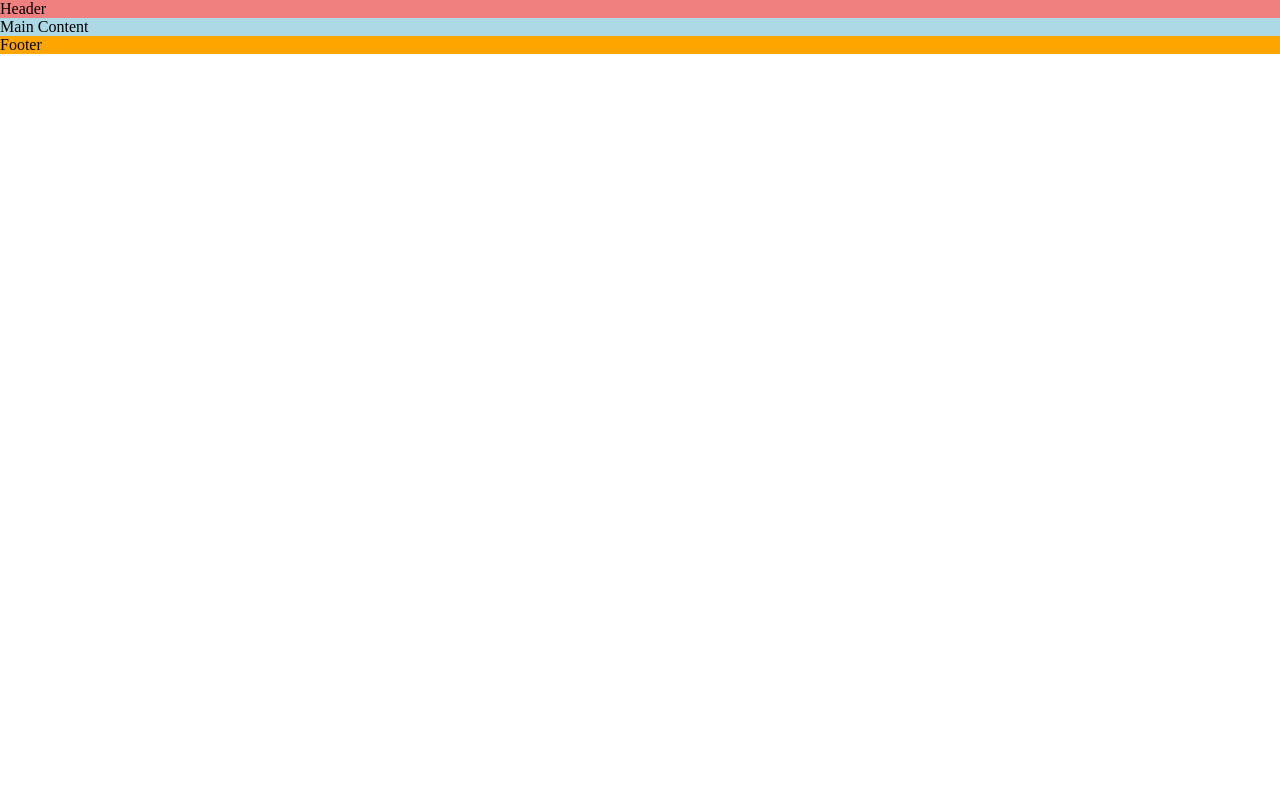
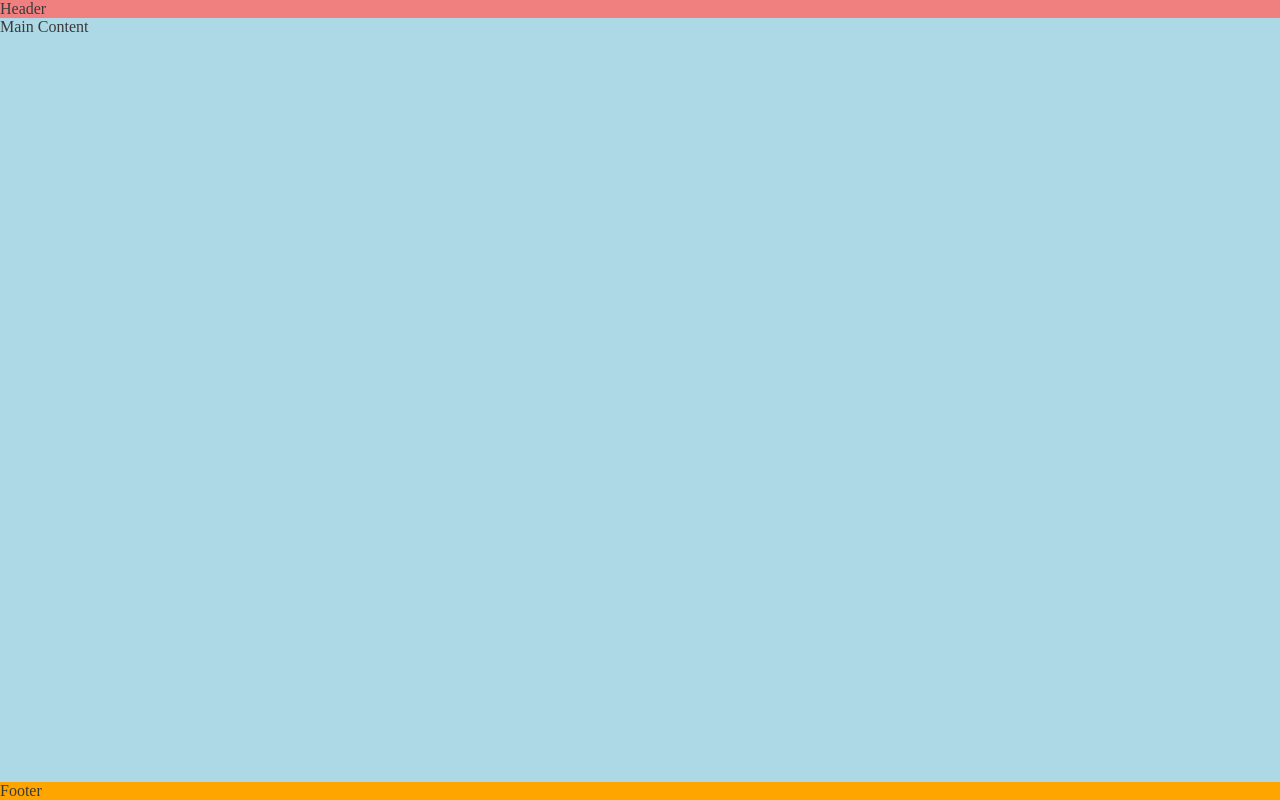
Before and after one commit to John-Kingham/love-running, a plain HTML site: page index.html in a window 1280 px wide. Drawn offline with Linux system fonts and the light colour scheme.

Commit message:
Push footer down using flex styles

```diff
--- a/assets/css/style.css
+++ b/assets/css/style.css
@@ -3,6 +3,15 @@
     padding: 0;
     margin: 0;
     box-sizing: border-box;
+}
+
+/* General styles */
+body {
+    min-height: 100vh;
+    display: flex;
+    flex-direction: column;
+    /* Generic project styles */
+    color: #3a3a3a;
 }
 
 /* Header */
@@ -13,6 +22,8 @@ header {
 /* Main content */
 main {
     background-color: lightblue;
+    /* Make main element take up any surplus space to push footer down */
+    flex: 1 0 auto;
 }
 
 /* Footer */
```
